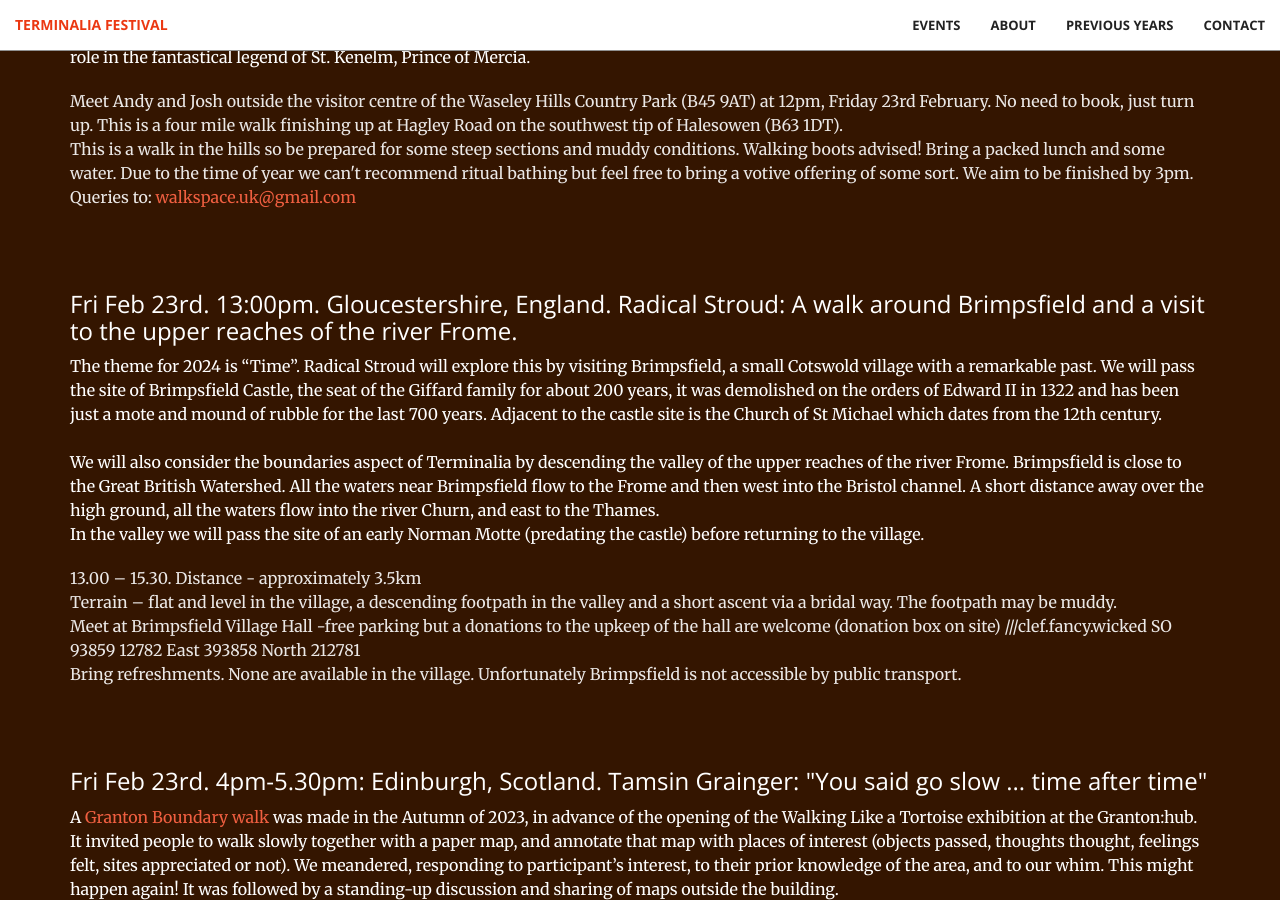
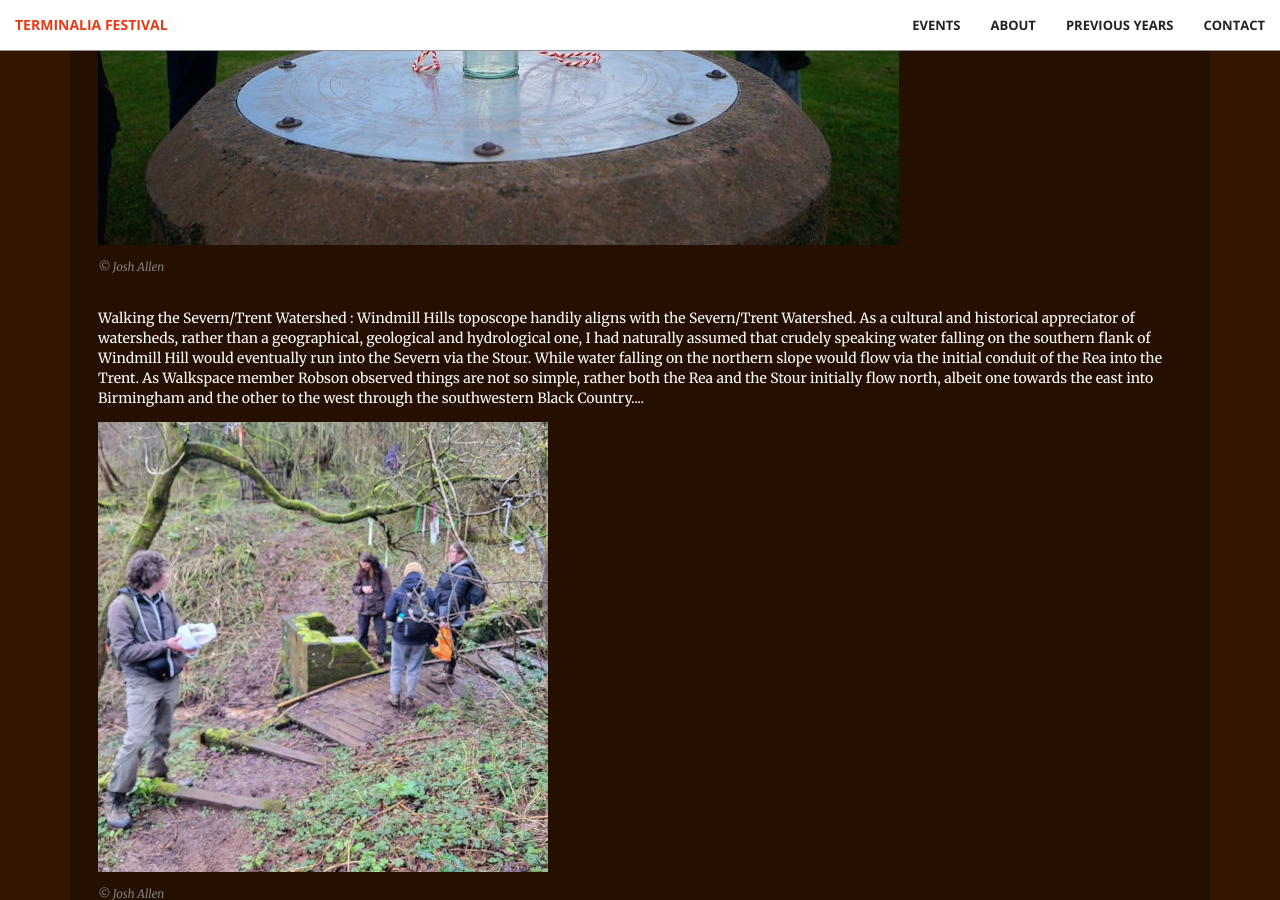
Before and after one commit to timwaters/terminalia, a Jekyll site: the page built from index.html, in a window 1280 px wide and 900 px high, scrolled down 6444 px. Built offline with Jekyll 4.4.1, drawn with Linux system fonts in a browser that asks for light colours; some of the changed text lies outside the part shown.

Commit message:
add walkspace documentation

```diff
--- a/_includes/call-to-action.html
+++ b/_includes/call-to-action.html
@@ -18,7 +18,7 @@
 
                 <hr class="light">
 
-                 <a href="#events" class="btn btn-default btn-xl">Show Events for 2024</a> <br /> <br />
+                 <a href="#events" class="btn btn-default btn-xl">Show Events and Documentation for 2024</a> <br /> <br />
                 <a href="/past" class="btn btn-default btn-xl">Show Past Events</a>
                 <br />
 
--- a/_includes/events.html
+++ b/_includes/events.html
@@ -136,6 +136,24 @@
 
           <h3>Fri Feb 23rd. 12pm. Waseley Hills, Birmingham. Walkspace: "Walking the Watershed"   </h3>
 
+          <div class="documentation">
+            <div class="doc">documentation</div>
+            <a href="http://walkspace.uk/2024/03/from-rea-to-stour-walking-the-severn-trent-watershed/">Josh and Andy write</a>:<br >
+            <img src="/img/past/2024/walkspace_1.jpg"><div class="caption2">© Josh Allen </div> <br>
+            Walking the Severn/Trent Watershed : Windmill Hills toposcope handily aligns with the Severn/Trent Watershed. As a cultural and historical appreciator of watersheds, rather than a geographical, geological and hydrological one, I had naturally assumed that crudely speaking water falling on the southern flank of Windmill Hill would eventually run into the Severn via the Stour. While water falling on the northern slope would flow via the initial conduit of the Rea into the Trent. As Walkspace member Robson observed things are not so simple, rather both the Rea and the Stour initially flow north, albeit one towards the east into Birmingham and the other to the west through the southwestern Black Country....<br>
+            <img src="/img/past/2024/walkspace_2.jpg">
+            <div class="caption2">© Josh Allen </div>
+            <br />
+            ...After a late lunch, Andy recounted the legend of St. Kenelm outside the church’s porch, before the watershed walking party made its way down to the well behind the church which is the source of the River Stour. Here there was another psychogeographical ceremony, featuring a sheep skull (providentially discovered in a tree during the walk), spreading of flowers, and a recital of the names of the settlement which the water bubbling from the well would flow through on its way to the sea. A jar half filled with water from the River Rea was dipped into the well to capture water destined for the Stour too...
+
+
+            <iframe width="560" height="315" src="https://www.youtube-nocookie.com/embed/AVSBNmg-H8k" frameborder="0" allow="accelerometer; autoplay; clipboard-write; encrypted-media; gyroscope; picture-in-picture" allowfullscreen></iframe> <div class="caption2">Delightful video summary of the walk © Simon Jefferies</div>
+             <br />
+
+            Read more at <a href="http://walkspace.uk/2024/03/from-rea-to-stour-walking-the-severn-trent-watershed/">Walkspace: From Rea to Stour: Walking the Severn/Trent Watershed</a> or on the
+            <a href="https://walkmidlands.co.uk/2024/02/28/from-rea-to-stour-walkspace-walking-the-severn-trent-watershed/">Walk Midlands</a>  website
+
+          </div>
 
           <p class="text">
             A geographical quirk of living in the middle of the country is that half of our rivers flow northeast towards the Humber estuary and the other half flow southwest towards the Bristol Channel. The natural boundary that separates the two catchments is called a watershed. In the West Midlands the watershed lies along the ridge of the Lickey, Waseley, Clent and Rowley hill ranges. Rainwater that falls on the eastern side of these hills ends up in the North Sea via the Trent, whereas rain landing on the western side ends up in the Atlantic Ocean via the Severn. <br> <br>
--- a/_includes/header.html
+++ b/_includes/header.html
@@ -7,7 +7,7 @@
             <p>A festival of psychogeography and walking on and around 23rd February each year with a number of free events across the UK and the world!</p>
             <!-- <h3>CALL FOR EVENTS</h3>
             <a href="#more" class="btn btn-primary btn-xl page-scroll">Add Your Event</a>  <br /> <br /> -->
-             <a href="#events" class="btn btn-primary btn-xl page-scroll">Events for 2024</a>
+             <a href="#events" class="btn btn-primary btn-xl page-scroll">What happened in 2024</a>
         </div>
     </div>
 </header>
```
Also changed, not shown: img/past/2024/walkspace_1.jpg (added), img/past/2024/walkspace_2.jpg (added).
